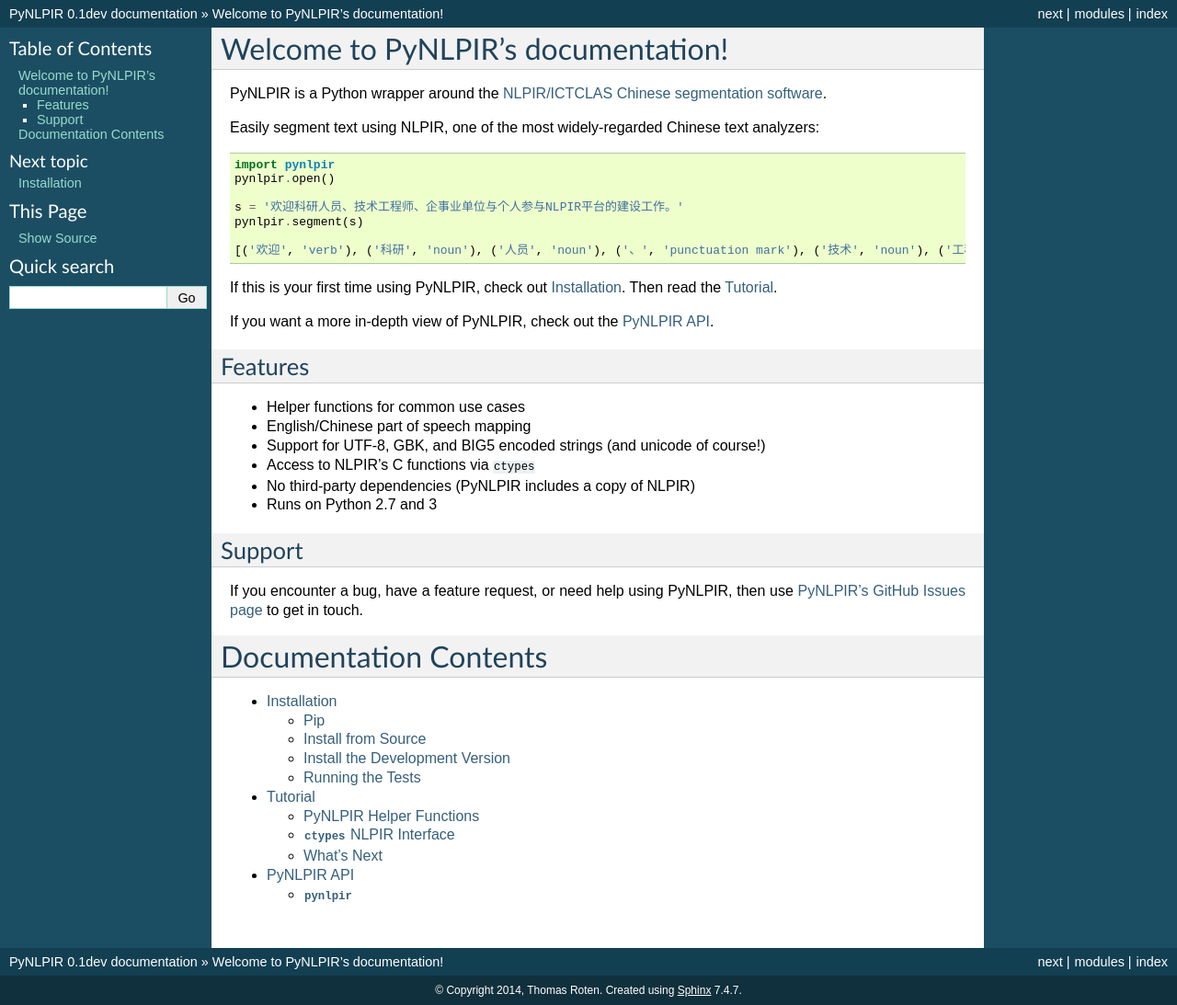
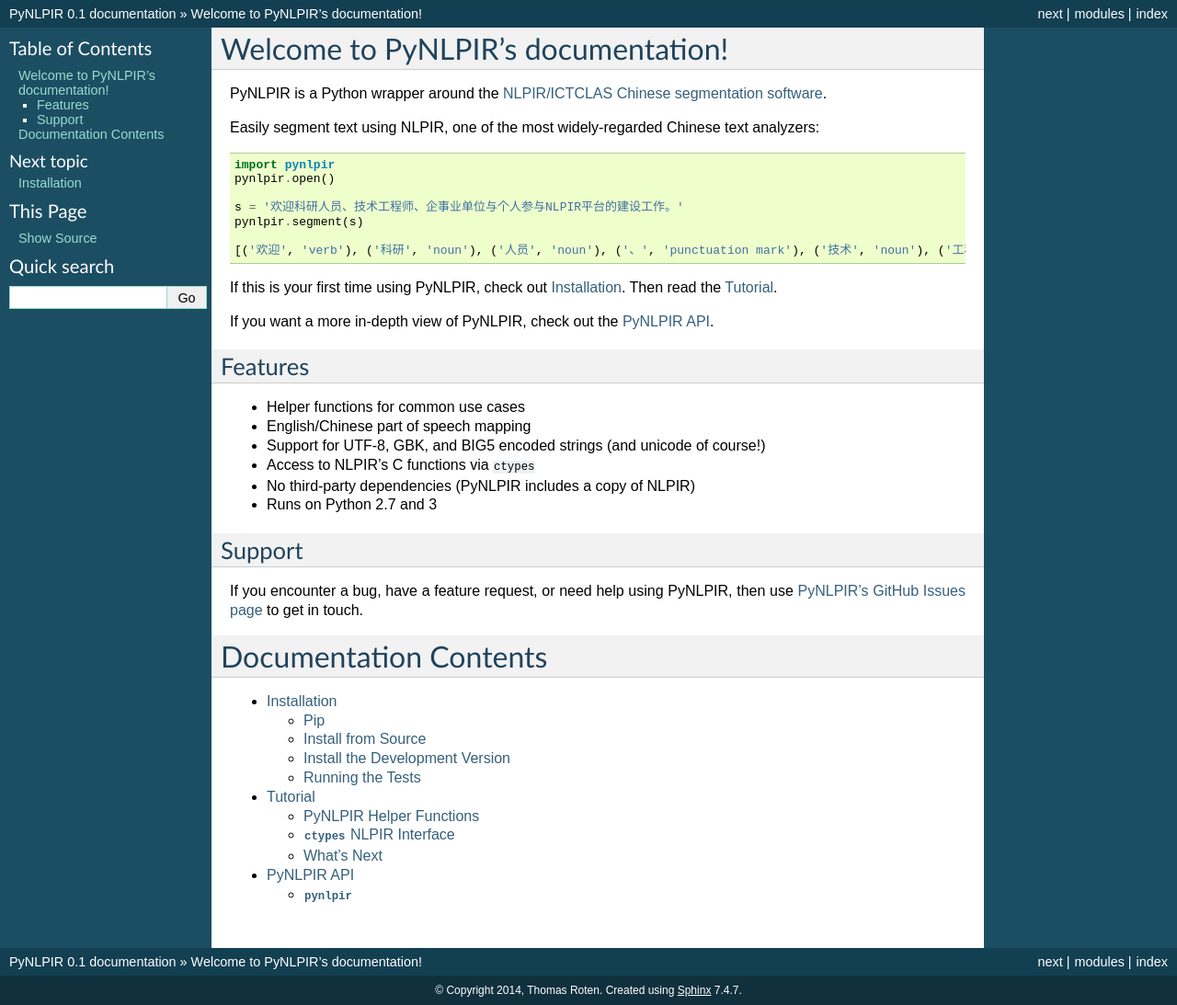
Before and after one commit to tsroten/pynlpir, a Sphinx documentation site: the page built from docs/index.rst, in a window 1280 px wide. Shown: the whole page at 92% size. Built offline with Sphinx 7.4.7, drawn with Linux system fonts in a browser that asks for light colours.

Commit message:
Bumps version to 0.1.

```diff
--- a/docs/conf.py
+++ b/docs/conf.py
@@ -58,7 +58,7 @@
 # The short X.Y version.
 version = '0.1'
 # The full version, including alpha/beta/rc tags.
-release = '0.1dev'
+release = '0.1'
 
 # The language for content autogenerated by Sphinx. Refer to documentation
 # for a list of supported languages.
--- a/setup.py
+++ b/setup.py
@@ -6,7 +6,7 @@
 
 setup(
     name='PyNLPIR',
-    version='0.1dev',
+    version='0.1',
     author='Thomas Roten',
     author_email='thomas@roten.us',
     url='https://github.com/tsroten/pynlpir',
```
Also changed, not shown: CHANGES.rst (added, +7 -0 lines).
